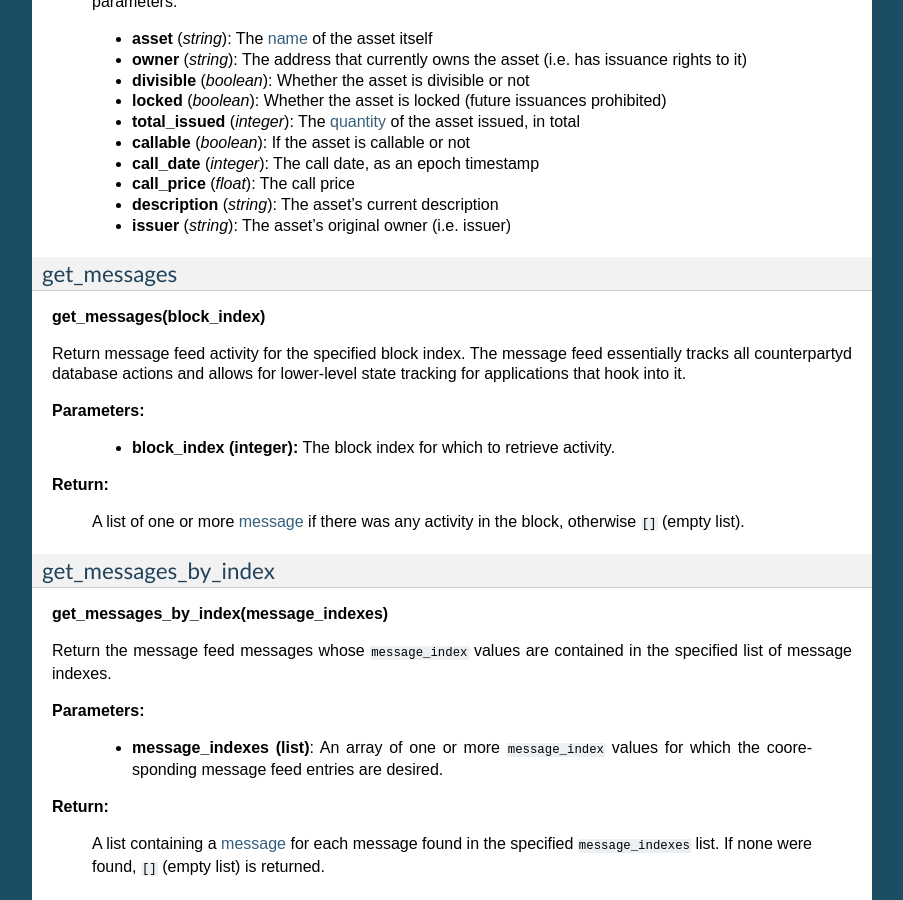
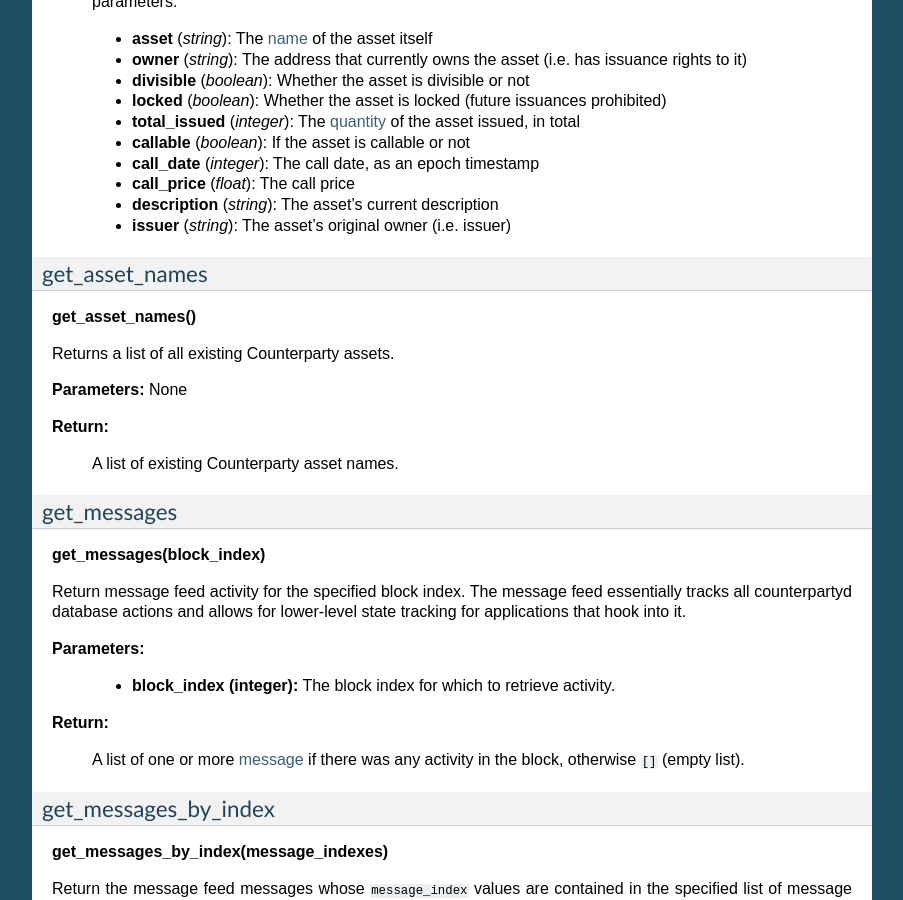
Before and after one commit to CounterpartyXCP/counterparty-core, a Sphinx documentation site: the page built from docs/API.rst, in a window 1280 px wide and 900 px high, scrolled down 6228 px. Shown: the whole window, without its empty margins (198-1101 px from the left). Built offline with Sphinx 7.4.7, drawn with Linux system fonts in a browser that asks for light colours.

```diff
--- a/docs/API.rst
+++ b/docs/API.rst
@@ -366,6 +366,20 @@ Gets information on an issued asset.
   - **call_price** (*float*): The call price
   - **description** (*string*): The asset's current description
   - **issuer** (*string*): The asset's original owner (i.e. issuer)
+
+.. _get_asset_names:
+
+get_asset_names
+^^^^^^^^^^^^^^^^
+**get_asset_names()**
+
+Returns a list of all existing Counterparty assets.
+
+**Parameters:** None
+
+**Return:**
+
+  A list of existing Counterparty asset names.
 
 .. _get_messages:
 
```
Also changed, not shown: 1 other file.
